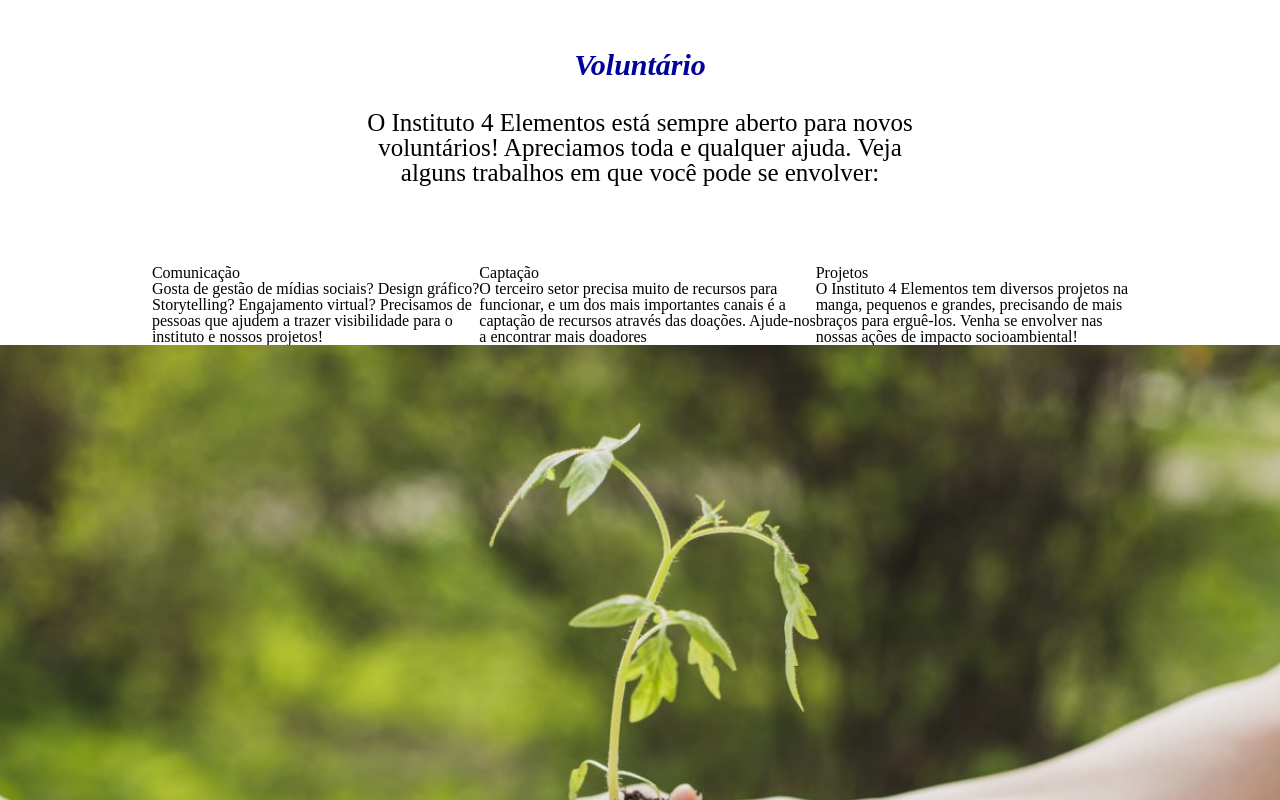
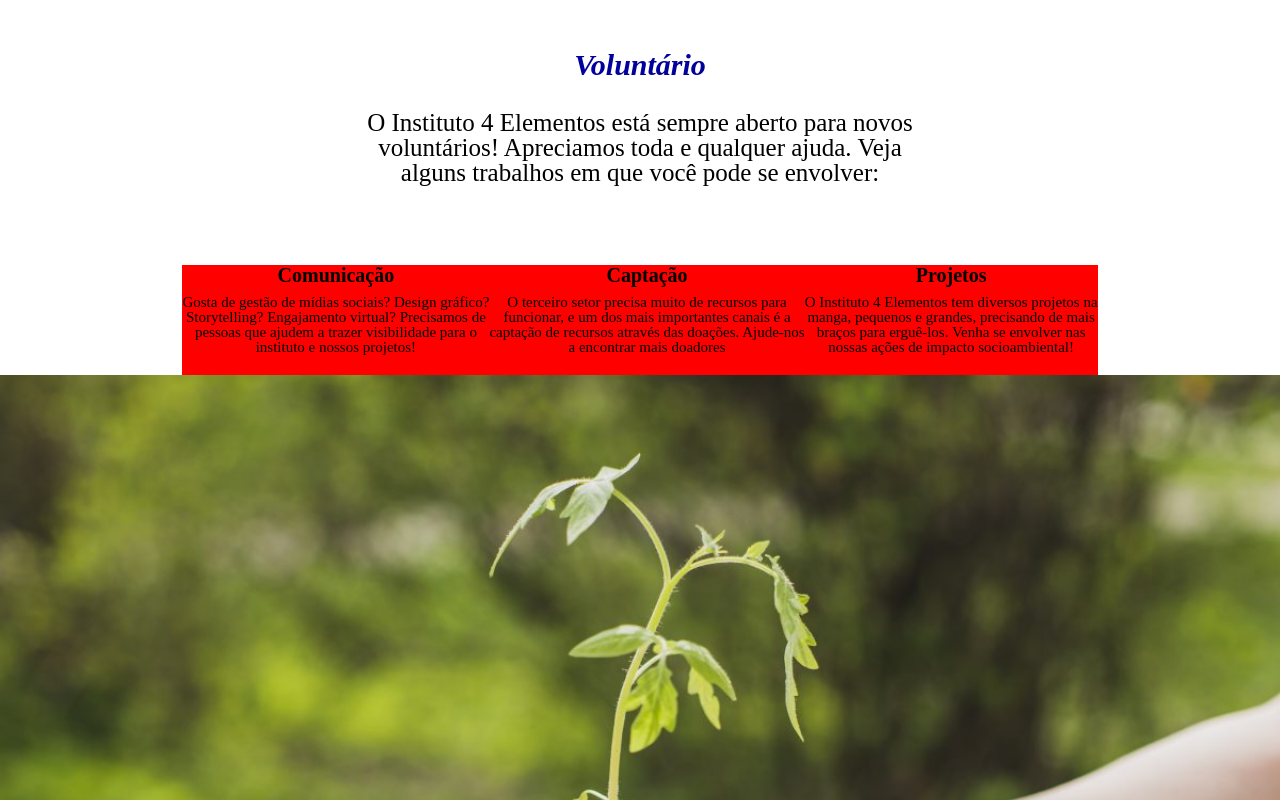
Before and after one commit to LuizaFerri/ONG-4-elementos, a React (Create React App) app: page /voluntario in a window 1280 px wide. Shown: the top 800 px of the page. Built offline with nearby package versions, Linux system fonts and the light colour scheme.

Commit message:
Update styles.css

```diff
--- a/src/screens/Voluntarios/styles.css
+++ b/src/screens/Voluntarios/styles.css
@@ -21,10 +21,23 @@
     margin-bottom: 80px;
 
 }
-.caixaVolExplicacao{
-    margin-left: 5%;
+
+.volExplicacao{
+    background-color: red;
+}
+.volExplicacao h1{
+    text-align: center;
+    font-size: 20px;
+    font-weight: bolder;
+    margin-bottom: 10px;
+
+}
+
+.volExplicacao p{
+    text-align: center;
+    font-size: 15px;
     margin-bottom: 20px;
-    display: inline-flex;
+    margin-left: 00px;
 }
 
 .VoluntarioIcons{
@@ -33,20 +46,6 @@
     margin-left: 38%;
     margin-bottom: 15px;
     margin-top: 15px;
-}
-
-.caixaVolExplicacao h1{
-    padding-right: 60px;
-    margin-bottom: 10px;
-    font-size: 20px;
-    font-weight: bolder;
-    text-align: center;
-}
-
-.caixaVolExplicacao p{
-    margin-right: 40px;
-    text-align: center;
-    font-size: 18px;
 }
 
 .imagemVegetacao{
@@ -90,6 +89,8 @@
 .botaoFormulario{
     width: 30px;
 }
-@media screen and (max-width:360){
-
+@media screen and (max-width:796){
+    .VoluntarioIcons{
+        margin-left: 0px;
+    }
 }
```
